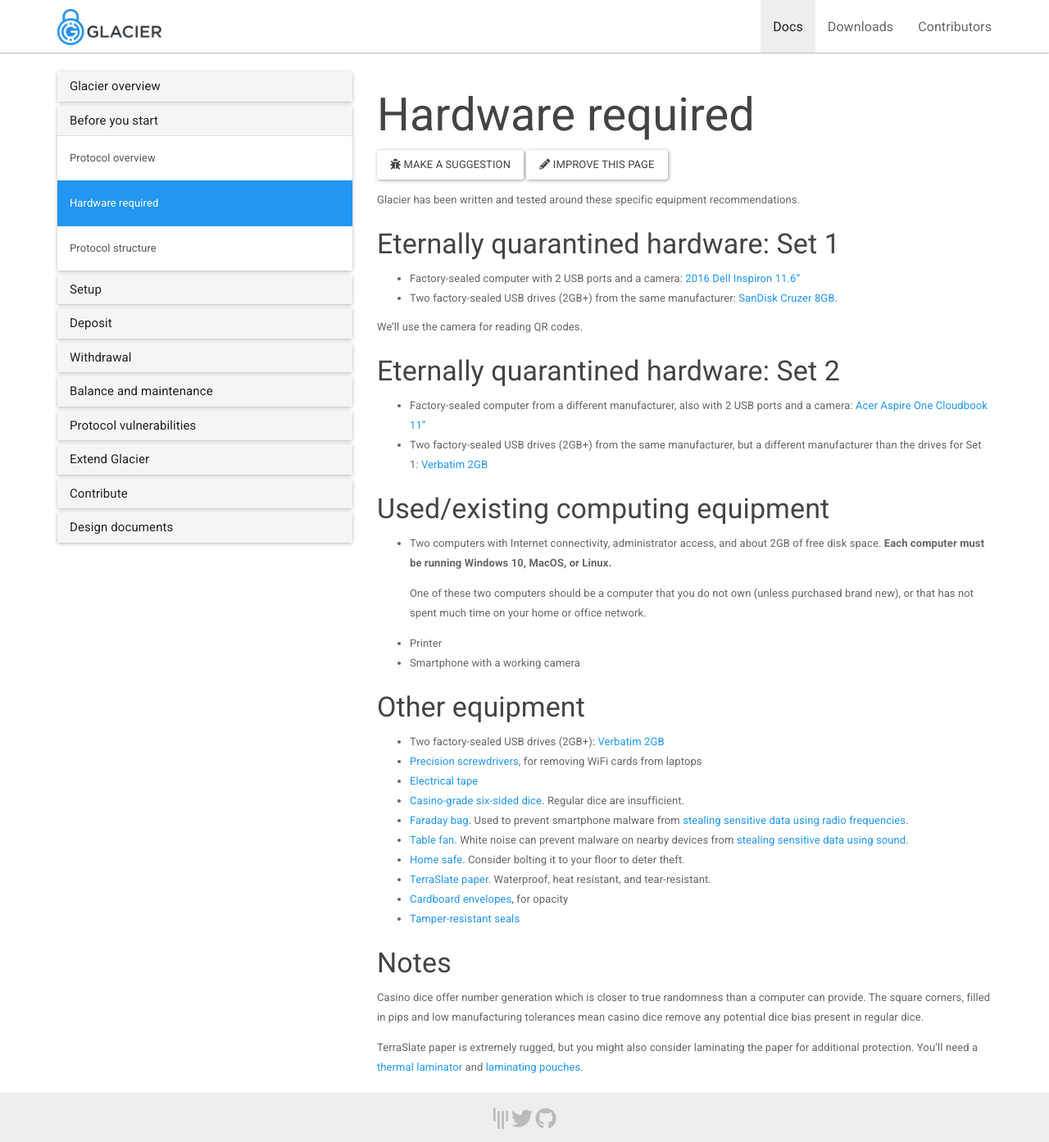
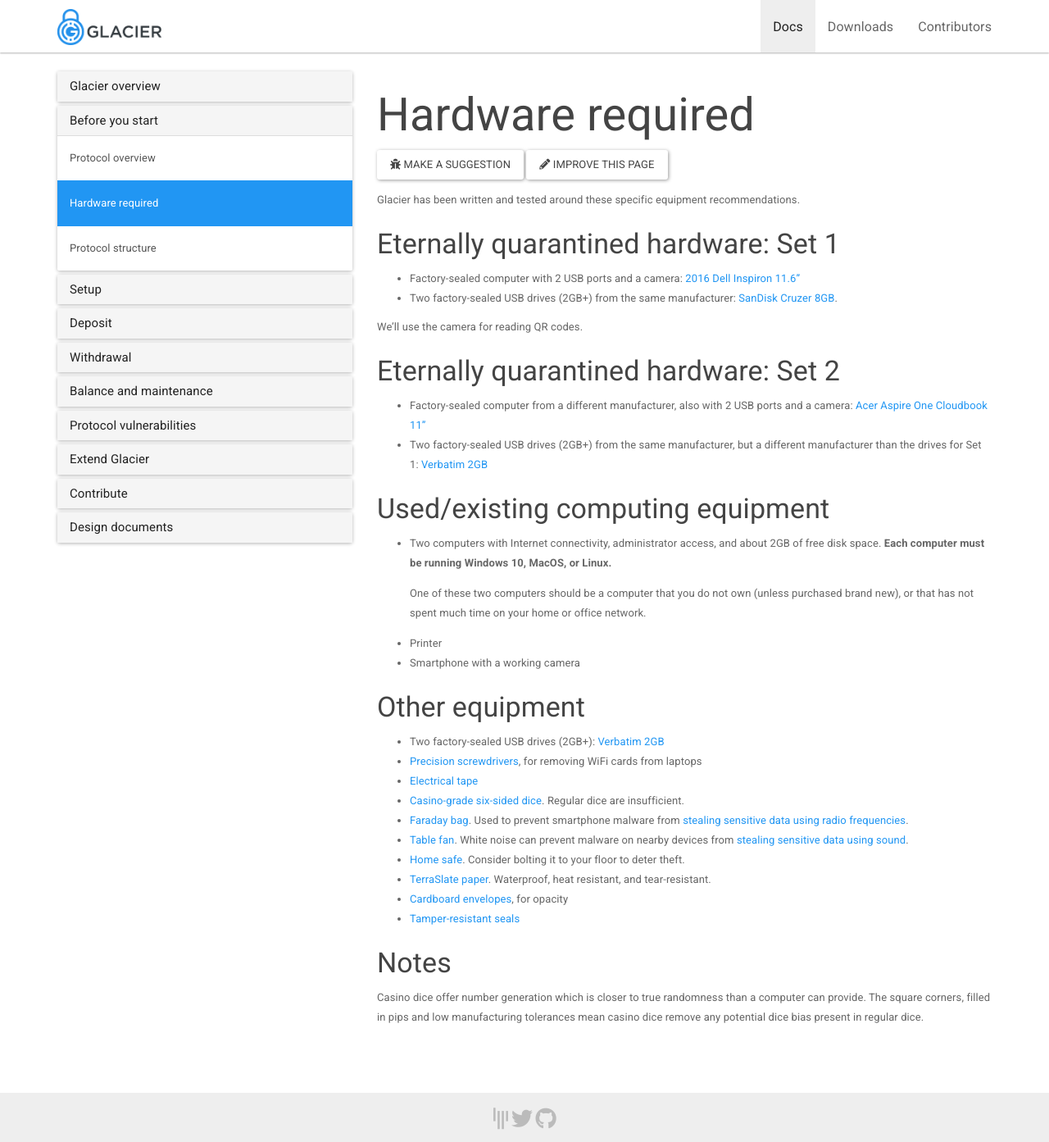
Before and after one commit to GlacierProtocol/glacierprotocol.github.io, a Jekyll site: the page built from _docs/before-you-start/hardware.md, in a window 1280 px wide and 1393 px high. Shown: the whole window at 82% size. Built offline with Jekyll 4.4.1, drawn with Linux system fonts in a browser that asks for light colours; nearby versions of some CDN libraries.

Commit message:
Covered exactly in "Paper key security" in "Extend Glacier security"
Info should not be duplicated within document - too hard to maintain

```diff
--- a/_docs/before-you-start/hardware.md
+++ b/_docs/before-you-start/hardware.md
@@ -64,8 +64,3 @@
 Casino dice offer number generation which is closer to true randomness than a computer can provide.
 The square corners, filled in pips and low manufacturing tolerances mean casino dice remove
 any potential dice bias present in regular dice.
-
-TerraSlate paper is extremely rugged, but you might also consider laminating the
-paper for additional protection. You'll need a
-[thermal laminator](http://a.co/cZBN1YU) and
-[laminating pouches](http://a.co/ifISzje).
```
